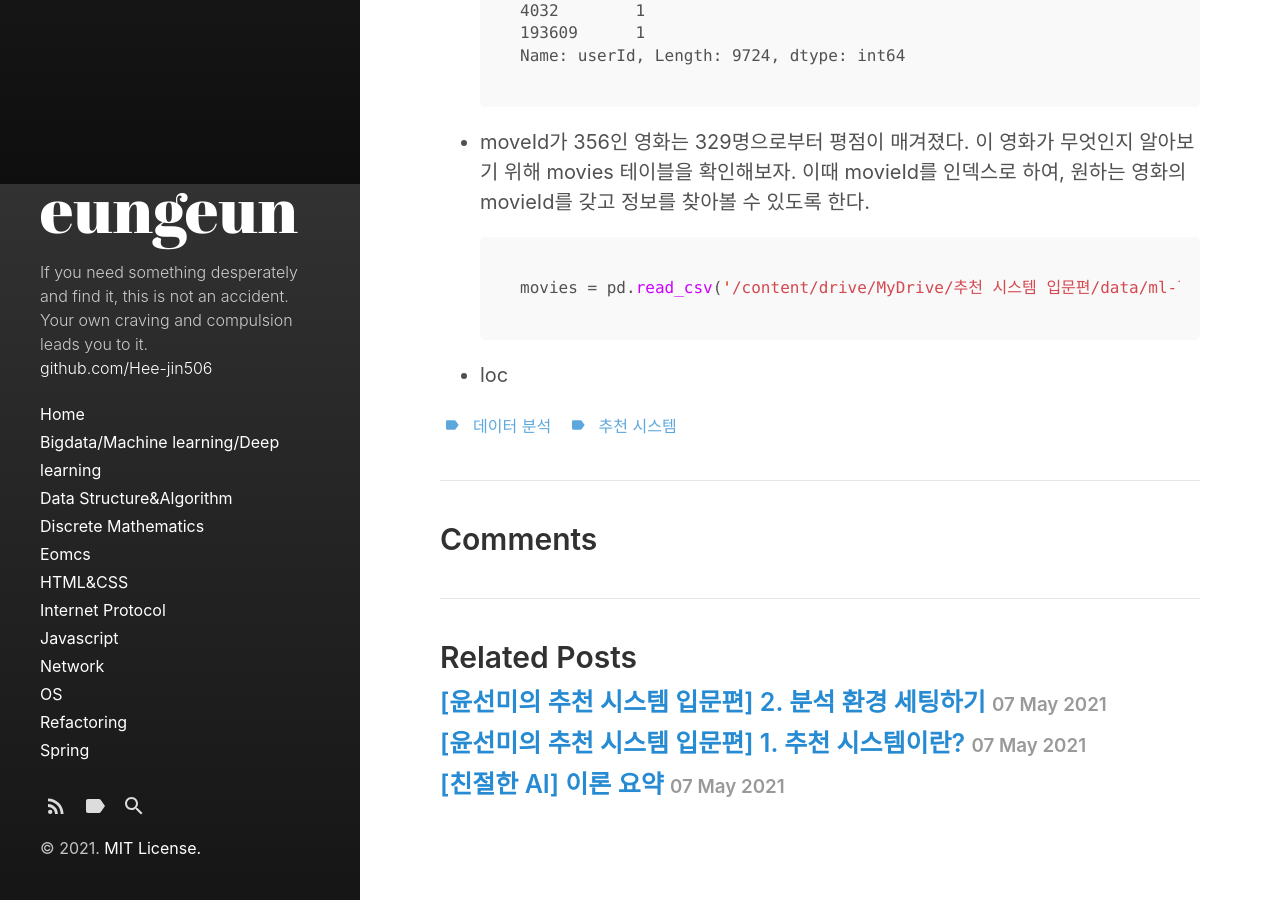
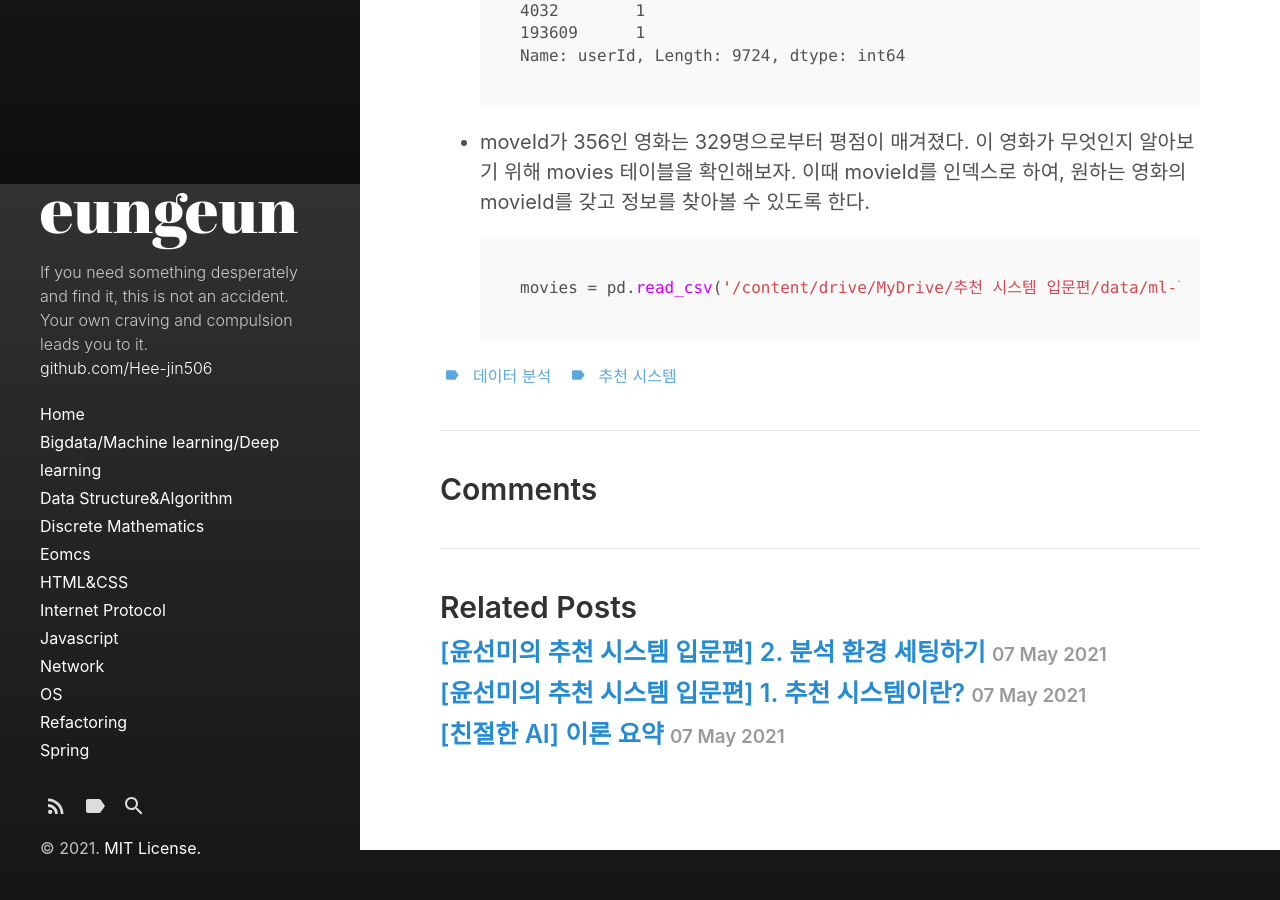
Before and after one commit to Hee-jin506/Hee-jin506.github.io, a Jekyll site: the page built from _posts/2021-05-07-recommendation-system-03.md, in a window 1280 px wide and 900 px high, scrolled down 22316 px. Built offline with Jekyll 4.4.1, drawn with Linux system fonts in a browser that asks for light colours.

Commit message:
2021-05-12

````diff
--- a/_posts/2021-05-07-recommendation-system-03.md
+++ b/_posts/2021-05-07-recommendation-system-03.md
@@ -630,5 +630,3 @@ movies['year'].value_counts()
   ```python
   movies = pd.read_csv('/content/drive/MyDrive/추천 시스템 입문편/data/ml-latest-small/movies.csv', index_col='movieId')
   ```
-
-- loc
````
